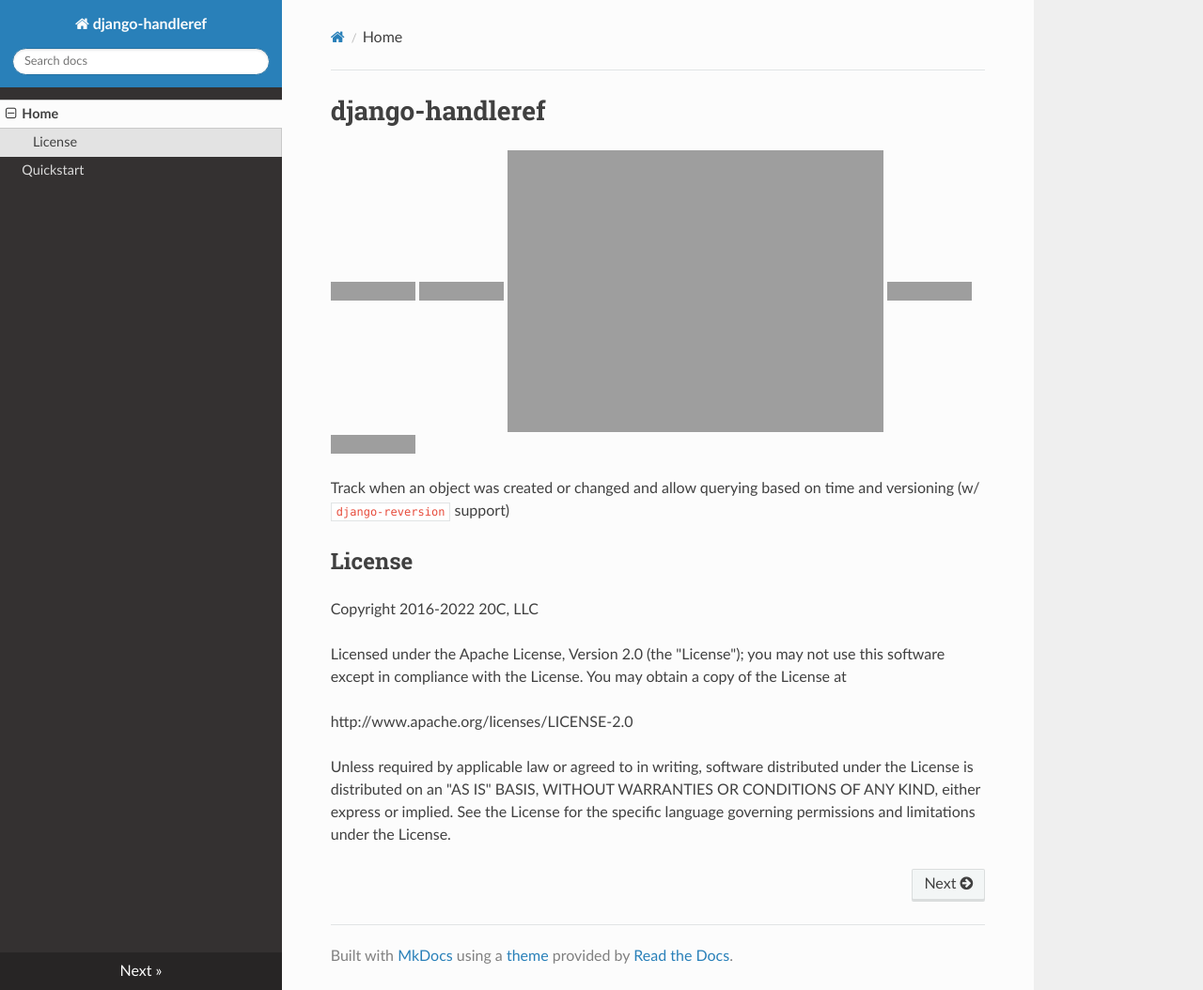
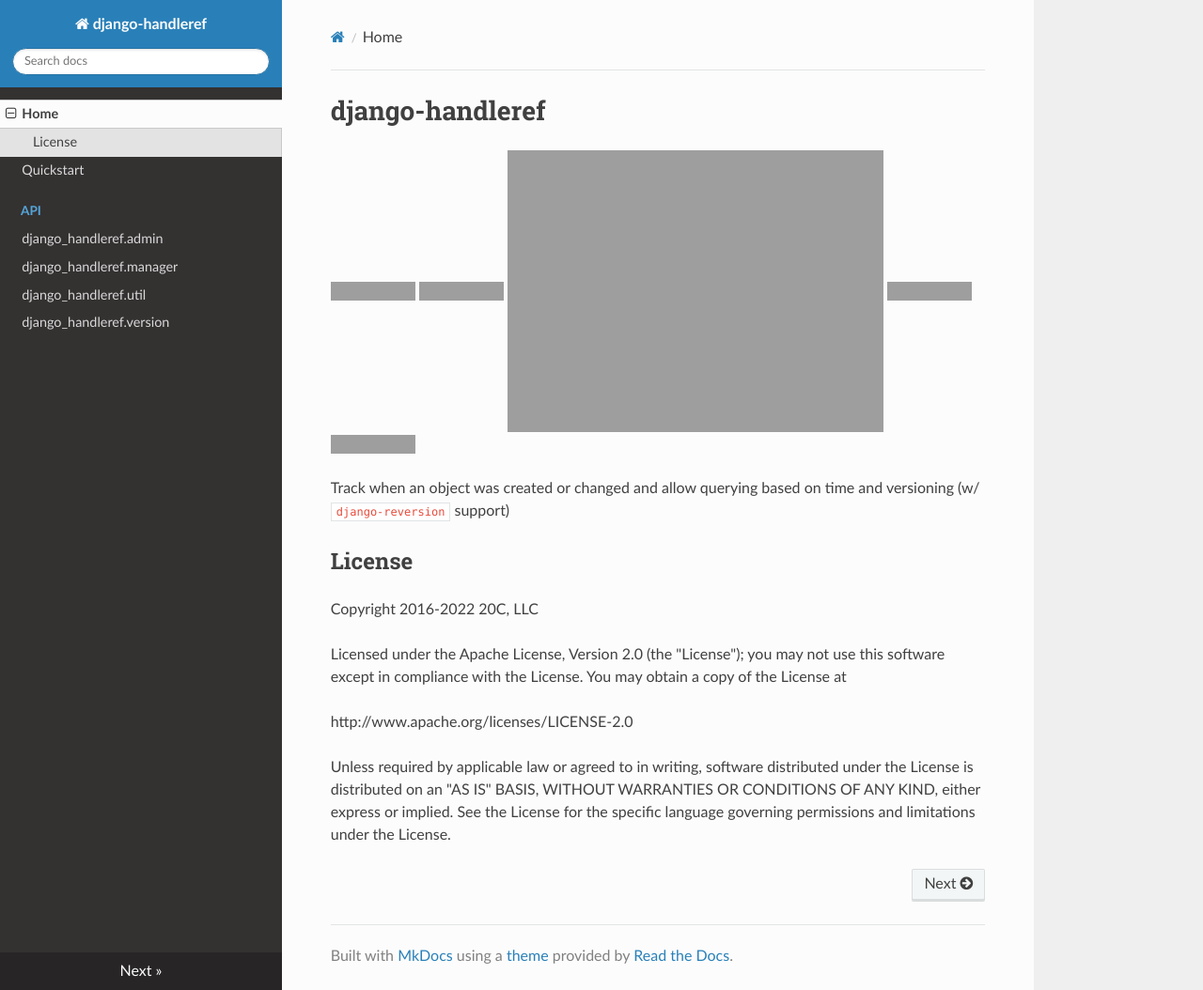
Before and after one commit to 20c/django-handleref, an MkDocs documentation site: the page built from docs/index.md, in a window 1280 px wide and 1054 px high. Shown: the whole window at 94% size. Built offline with MkDocs 1.6.1, drawn with Linux system fonts in a browser that asks for light colours; nearby versions of some CDN libraries; grey boxes are pictures that could not be loaded.

```diff
--- a/mkdocs.yml
+++ b/mkdocs.yml
@@ -6,6 +6,11 @@ theme: readthedocs
 nav:
   - Home: index.md
   - Quickstart: quickstart.md
+  - API:
+    - django_handleref.admin: api/django_handleref.admin.md
+    - django_handleref.manager: api/django_handleref.manager.md
+    - django_handleref.util: api/django_handleref.util.md
+    - django_handleref.version: api/django_handleref.version.md
 
 markdown_extensions:
   - markdown_include.include
```
Also changed, not shown: docs/api/django_handleref.admin.md (added, +1 -0 lines), docs/api/django_handleref.manager.md (added, +1 -0 lines), docs/api/django_handleref.util.md (added, +1 -0 lines), docs/api/django_handleref.version.md (added, +1 -0 lines).
